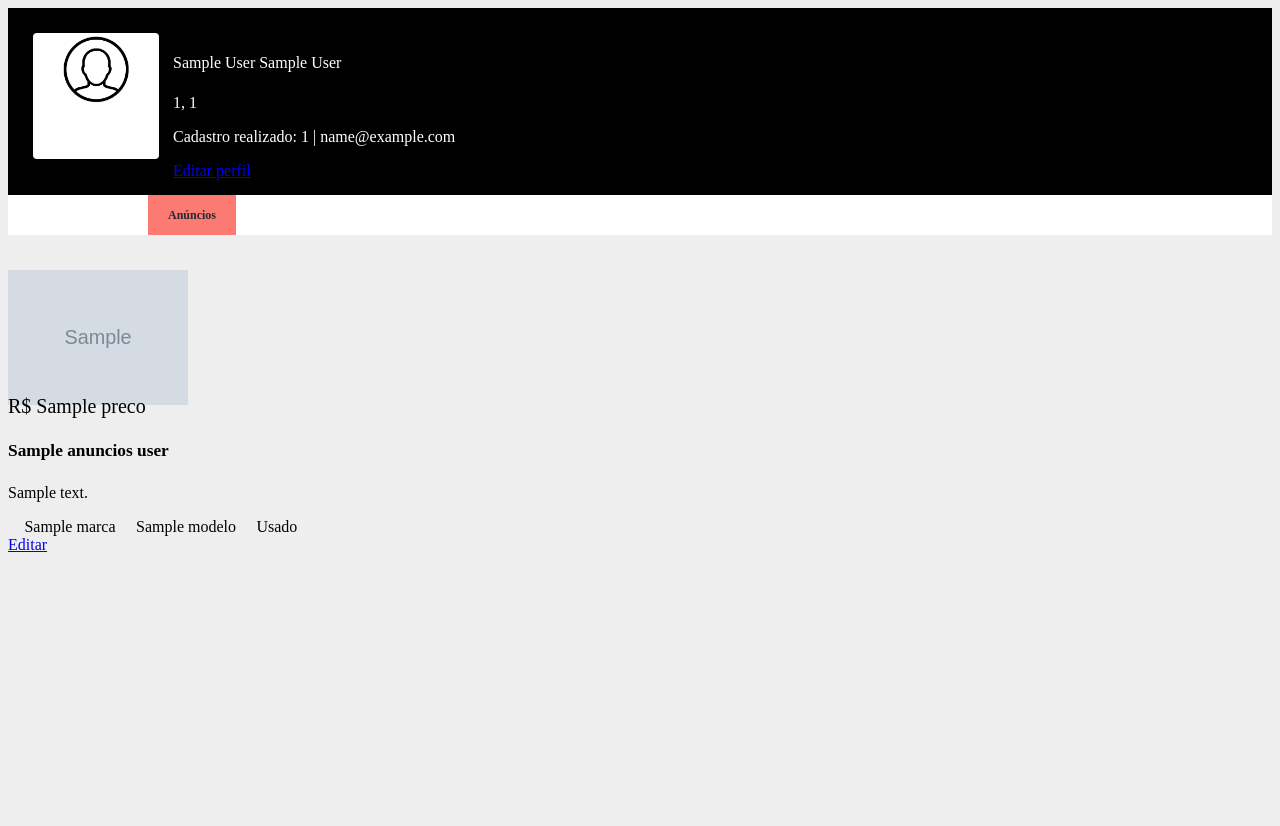
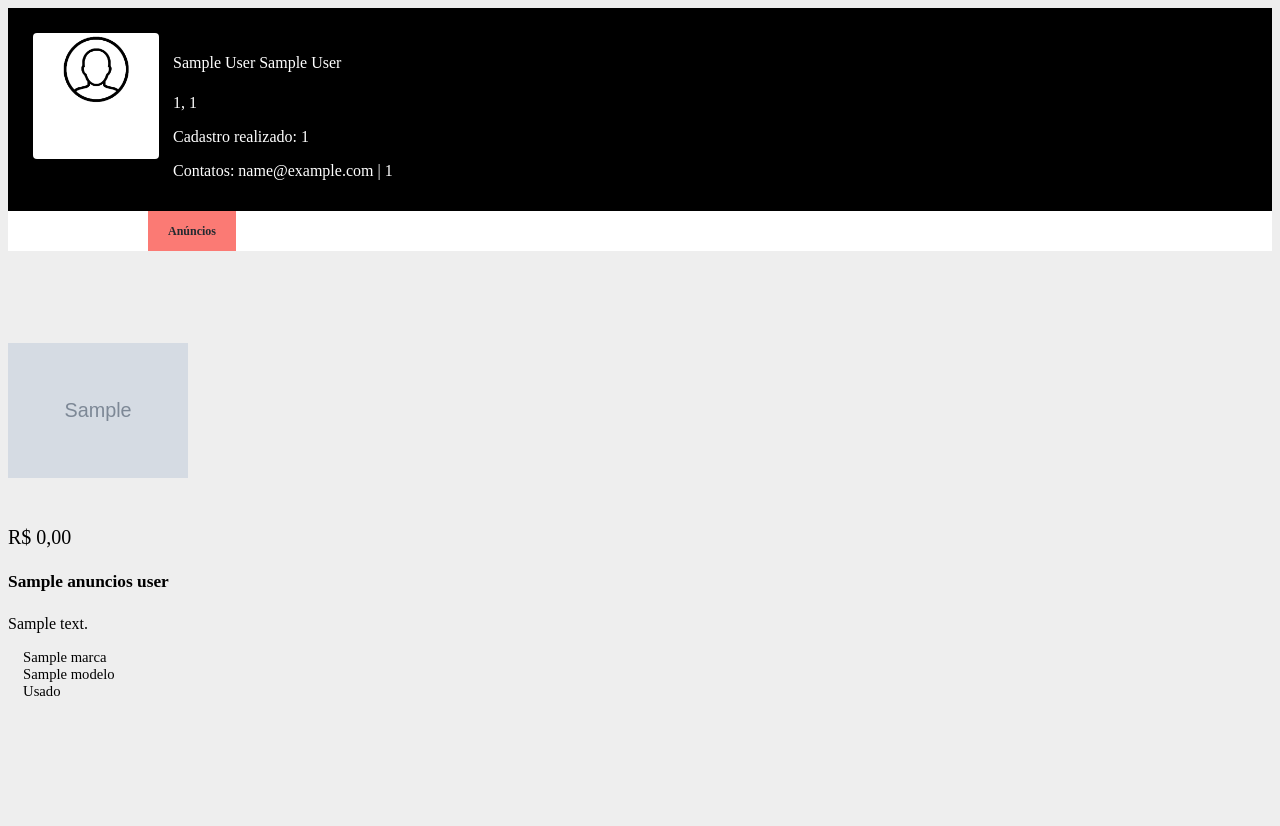
Before and after one commit to cesar99144/Classificados-Veiculos-PHP-MVC, a PHP site: template App/Views/dashboard/perfil.php in a window 1280 px wide. Before the commit the page ends 552 px from the top, so only its background shows below. Run offline with PHP 8.4, Linux system fonts and the light colour scheme; the visitor is signed in with stand-in values (Sample User, id 1); tables that the repository leaves empty or names only in its code hold one stand-in row (values such as "Sample post"); the template is opened without the code that fills it: most values are stand-ins (such as "Sample title", 1, 10 or a date in 2020); grey boxes marked "Sample" are stand-in pictures; some libraries are stand-ins or nearby versions.

Commit message:
Card perfil

```diff
--- a/App/Views/dashboard/perfil.php
+++ b/App/Views/dashboard/perfil.php
@@ -23,8 +23,9 @@
                      <div class="profile-header-info">
                         <h4 class="m-t-10 m-b-5"><?php echo $_SESSION['userNome'].' '.$_SESSION['userSobreNome']; ?></h4>
                         <p class="m-b-10"><?php echo $_SESSION['userCidade'].', '.$_SESSION['userEstado']; ?></p>
-                        <p class="m-b-10">Cadastro realizado: <?php echo $_SESSION['userDataCadastro']. ' | '.$_SESSION['userEmail']; ?></p>
-                        <a href="#" class="btn btn-sm btn-info mb-2">Editar perfil</a>
+                        <p class="m-b-10">Cadastro realizado: <?php echo $_SESSION['userDataCadastro']; ?></p>
+                        <p class="m-b-10">Contatos: <?php echo $_SESSION['userEmail']; echo " | "; echo $_SESSION['userTelefone']; ?></p>
+
                      </div>
                      <!-- END profile-header-info -->
                   </div>
@@ -41,22 +42,38 @@
             <div class="row">
               <?php foreach($data['anunciosUser'] as $anuncios): ?>
                 <div class="card">
-                  <img class="card-img-top" src="<?php echo URL_BASE; ?>uploads/<?php echo $anuncios['imagemVeiculo']; ?>" alt="Card image">
+                <div id="infoAnunciante">
+                  <?php if($anuncios['status'] == 'Aberto'): ?>
+                    <div id="statusAnuncio">
+                        <?php echo "aberto"; ?>
+                    </div>
+                  <?php elseif($anuncios['status'] == 'Desativado'): ?>
+                    <div id="erroStatus">
+                        <?php echo "Fechado"; ?>
+                    </div>
+                  <?php endif; ?>
+                    <div id="cidadeAnunciante">
+
+                    </div>
+                </div>
+                <img id="imgCapa" class="card-img-top" src="<?php echo URL_BASE; ?>uploads/<?php echo $anuncios['imagemVeiculo']; ?>" alt="Card image">
                     <div class="card-body">
-                        <label id="valor" for="">R$ <?php echo $anuncios['preco']; ?></label>
+                        <label id="valor" for="">R$ <?php $valor = $anuncios['preco']; echo number_format($valor,2,",","."); ?></label>
                         <h4 class="card-title"><?php echo $anuncios['titulo']; ?></h4>
                         <p class="card-text"><?php echo $anuncios['descricao']; ?></p>
-                        <!--<label for=""><i class="fas fa-tachometer-alt"></i><?php echo $anuncios['km']; ?> km</label>-->
-                        <label for=""><i class="fas fa-copyright"></i> <?php echo $anuncios['marca']; ?></label>
-                        <label for=""><i class="fab fa-bandcamp"></i> <?php echo $anuncios['modelo']; ?></label>
-                        <label for=""><i class="fas fa-exclamation-triangle"></i> Usado</label><br>
-                        <a href="#" class="btn btn-primary">Editar</a>
-                        <?php if($anuncios['status'] == 'Aberto'): ?>
-                            <a id="favoritoButton" href="<?php echo URL_BASE; ?>anuncios/bloquearAnuncio/<?php echo $anuncios['id']; ?>" ><i class="fas fa-minus-square"></i> Desabilitar</a>
-                        <?php elseif($anuncios['status'] == 'Desativado'): ?>
-                            <a id="favoritoButton" href="<?php echo URL_BASE; ?>anuncios/liberarAnuncio/<?php echo $anuncios['id']; ?>" ><i class="fas fa-vote-yea"></i> Habilitar</a>
+                        <!--<label for=""><i class="fas fa-tachometer-alt"></i><?php echo $anuncios['km']; ?>km</label>-->
+                        <label class="atributos" for=""><i class="fas fa-copyright"></i> <?php echo $anuncios['marca']; ?></label><br>
+                        <label class="atributos" for=""><i class="fab fa-bandcamp"></i> <?php echo $anuncios['modelo']; ?></label><br>
+                        <label class="atributos" for=""><i class="fas fa-exclamation-triangle"></i> Usado</label><br>
+                        <div id="buttonCar">
 
-                        <?php endif; ?>
+                              <?php if($anuncios['status'] == 'Aberto'): ?>
+                                 <a class="btn btn-danger text-white" id="favoritoButton" href="<?php echo URL_BASE; ?>anuncios/bloquearAnuncio/<?php echo $anuncios['id']; ?>" ><i class="fas fa-minus-square"></i> Desabilitar</a>
+                              <?php elseif($anuncios['status'] == 'Desativado'): ?>
+                                 <a class="btn btn-success text-white" id="favoritoButton" href="<?php echo URL_BASE; ?>anuncios/liberarAnuncio/<?php echo $anuncios['id']; ?>" ><i class="fas fa-vote-yea"></i> Habilitar</a>
+
+                              <?php endif; ?>
+                        </div>
                     </div>
                 </div>
                 <?php endforeach; ?>
```
